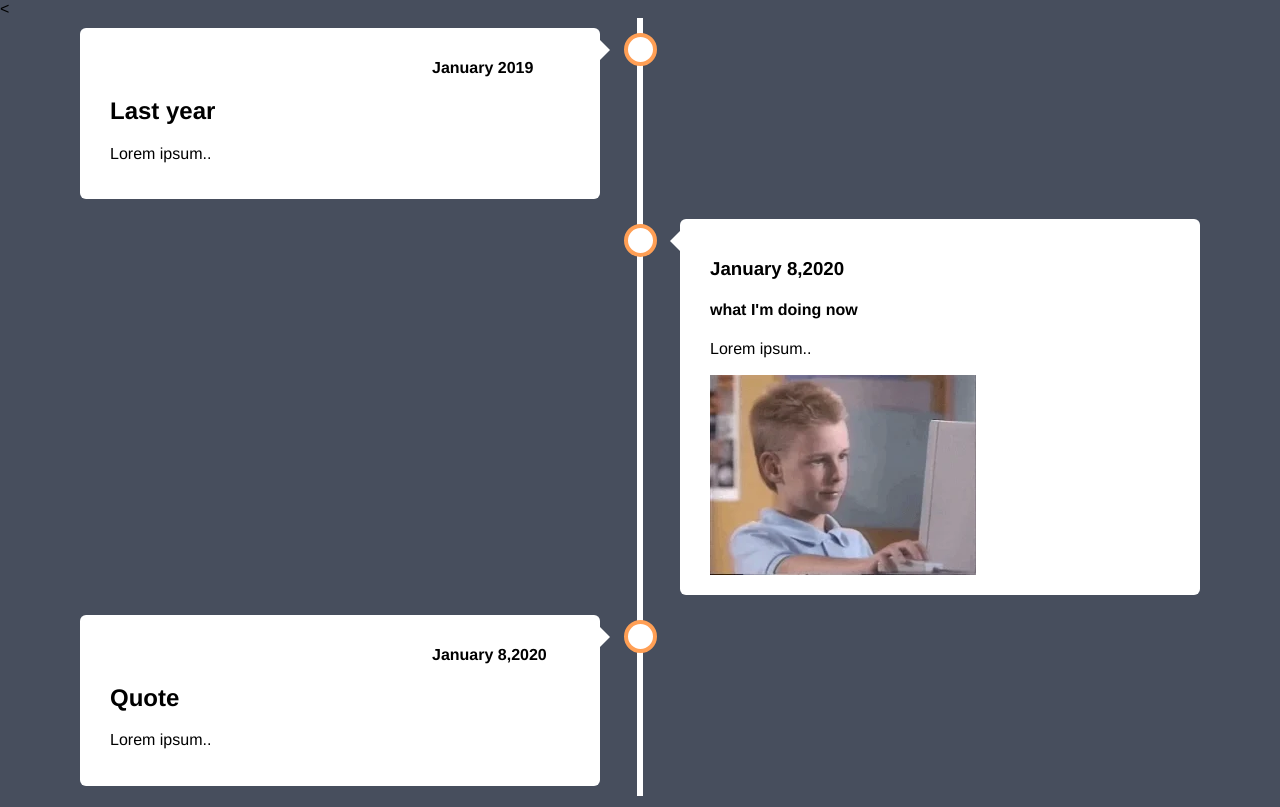
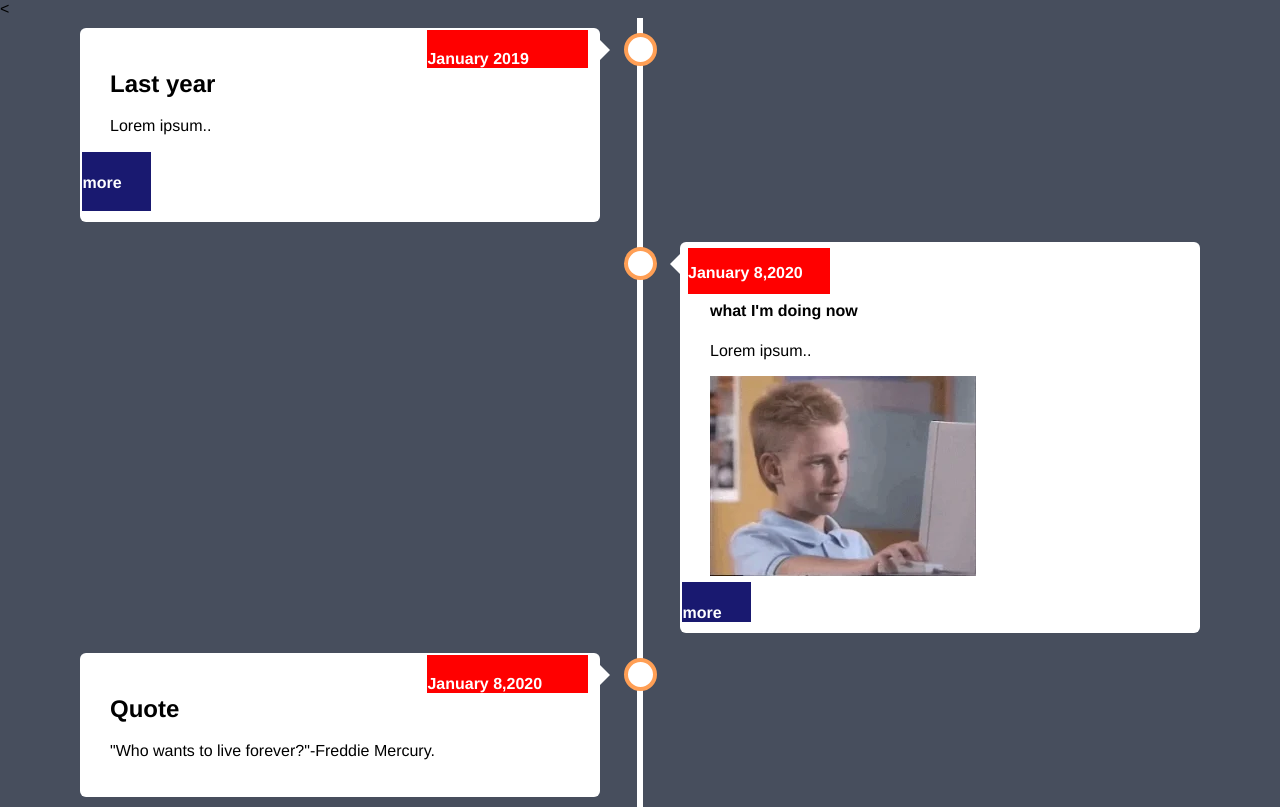
Before and after one commit to Marcv56/1.3-vertical-timeline, a plain HTML site: page index.html in a window 1280 px wide. Drawn offline with Linux system fonts and the light colour scheme.

Commit message:
85% done

```diff
--- a/index.html
+++ b/index.html
@@ -7,6 +7,7 @@
     <meta charset="utf-8">
     <title></title>
   </head>
+
   <body>
 
     <div class="timeline">
@@ -15,6 +16,8 @@
           <h1>January 2019</h1>
           <h2>Last year</h2>
           <p>Lorem ipsum..</p>
+          <h5> more<h5>
+
         </div>
       </div>
 
@@ -24,6 +27,9 @@
           <h4>what I'm doing now</h4>
           <p>Lorem ipsum..</p>
           <img src="images/thumbs up .webp" alt="">
+
+
+          <h5>more</h5>
         </div>
       </div>
 
@@ -31,7 +37,7 @@
         <div class="content">
           <h1>January 8,2020</h1>
           <h2>Quote</h2>
-        <p>Lorem ipsum..</p>
+          <p>"Who wants to live forever?"-Freddie Mercury.</p>
         </div>
       </div>
 
--- a/styles.css
+++ b/styles.css
@@ -44,11 +44,41 @@ body {
   z-index: 1;
 }
 
+
+
 h1 {
+    font-size: 16px;
+    margin: -4%;
+    margin-left: 69%;
+    background: red;
+    color: white;
+    padding-top: 20px;
+}
+
+h3 {
+   font-size: 16px;
+   margin: -3%;
+   margin-right: 74%;
+   background: red;
+   color: white;
+   padding-top: 16px;
+   padding-bottom: 12px;
+   margin-left: -22px;
+}
+
+h5 {
   font-size: 16px;
-  margin: 0.67em 0;
-  margin-left: 70%;
+  margin: -4%;
+  margin-left: -6%;
+  background: midnightblue;
+  color: white;
+  padding-top: 22px;
+  margin-right: 91%;
+  margin-bottom: -2%;
+  margin-top: 6px;
 }
+
+
 
 .left {
   left: 0;
@@ -106,7 +136,7 @@ h1 {
     padding-right: 25px;
   }
 
-  / .container::before {
+    .container::before {
     left: 60px;
     border: medium solid white;
     border-width: 10px 10px 10px 0;
```
Lines whose indentation alone changed are shown as unchanged.
